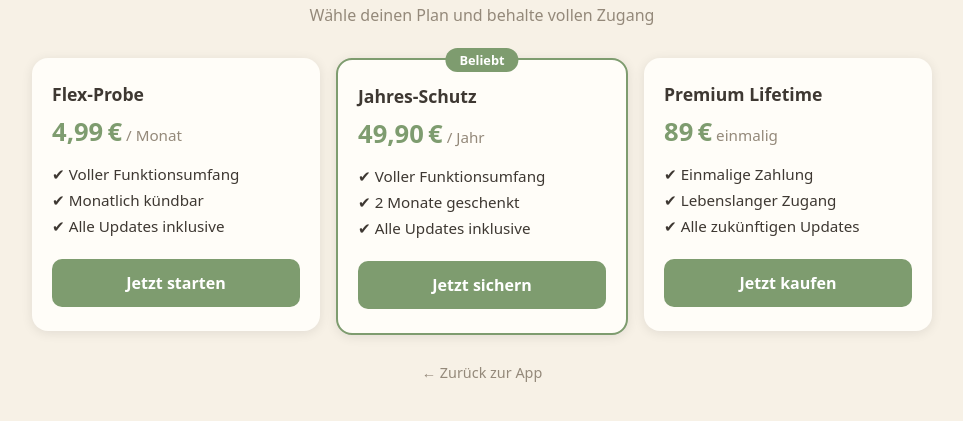
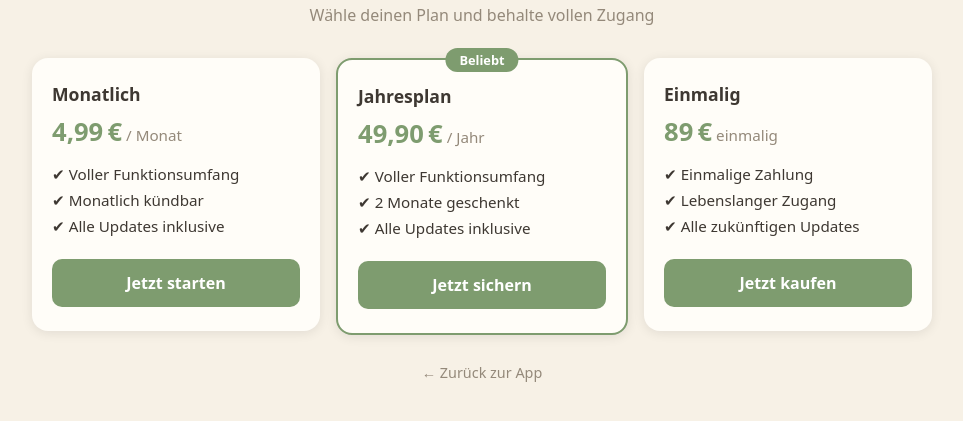
Before and after one commit to gustav-4/familien-assistent, a plain HTML site: page plus.html in a window 1280 px wide. Shown: the part 89-510 px from the top of the page, without its empty margins (158-1121 px from the left). Drawn offline with Linux system fonts and the light colour scheme.

Commit message:
fix: plus.html Plannamen angleichen (Monatlich / Jahresplan / Einmalig)

```diff
--- a/plus.html
+++ b/plus.html
@@ -38,7 +38,7 @@
 <div class="pl&auml;ne">
 
   <div class="plan">
-    <div class="plan-name">Flex-Probe</div>
+    <div class="plan-name">Monatlich</div>
     <div class="preis">4,99&thinsp;&euro;<span> / Monat</span></div>
     <ul>
       <li>&#10004; Voller Funktionsumfang</li>
@@ -50,7 +50,7 @@
 
   <div class="plan featured">
     <div class="badge">Beliebt</div>
-    <div class="plan-name">Jahres-Schutz</div>
+    <div class="plan-name">Jahresplan</div>
     <div class="preis">49,90&thinsp;&euro;<span> / Jahr</span></div>
     <ul>
       <li>&#10004; Voller Funktionsumfang</li>
@@ -61,7 +61,7 @@
   </div>
 
   <div class="plan">
-    <div class="plan-name">Premium Lifetime</div>
+    <div class="plan-name">Einmalig</div>
     <div class="preis">89&thinsp;&euro;<span> einmalig</span></div>
     <ul>
       <li>&#10004; Einmalige Zahlung</li>
```
